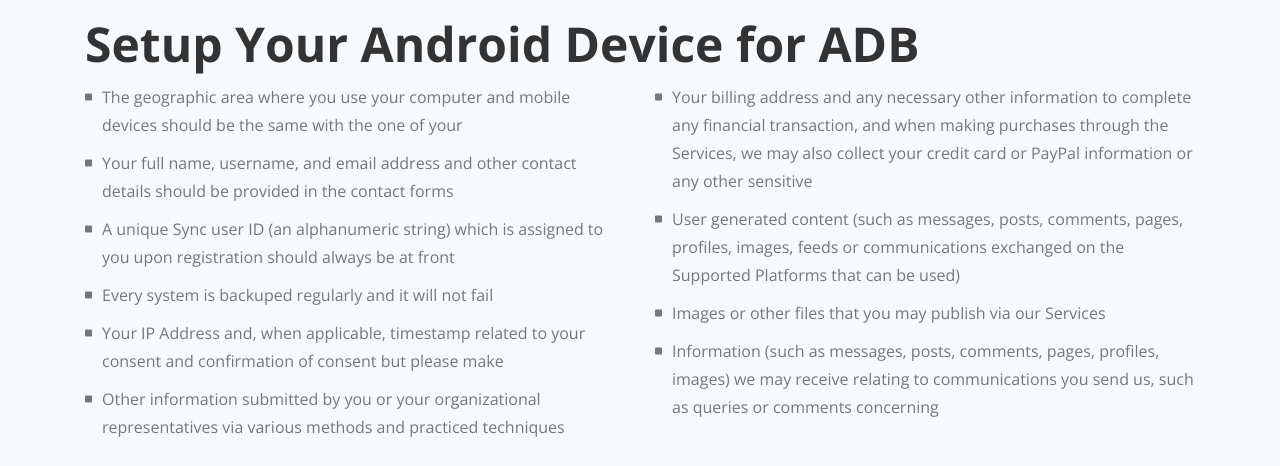
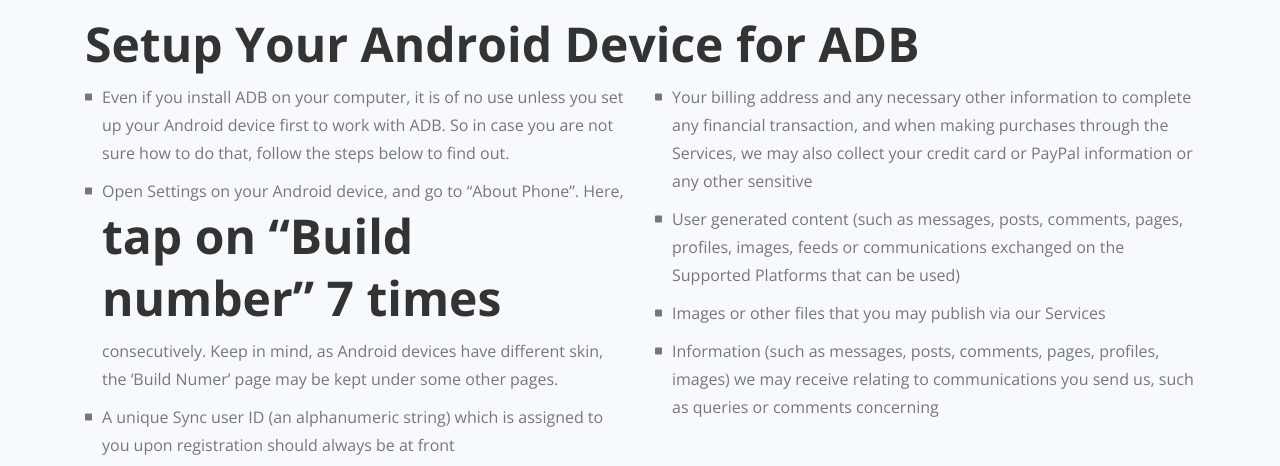
Before and after one commit to masudcloud/RemoveBloatware, a plain HTML site: page installadb.html in a window 1280 px wide. Shown: the part 827-1293 px from the top of the page. Drawn offline with nearby package versions, Linux system fonts and the light colour scheme; a script that the page names is missing.

Commit message:
Update installadb.html

```diff
--- a/installadb.html
+++ b/installadb.html
@@ -128,11 +128,11 @@
                                 <ul class="list-unstyled li-space-lg">
                                     <li class="media">
                                         <i class="fas fa-square"></i>
-                                        <div class="media-body">The geographic area where you use your computer and mobile devices should be the same with the one of your</div>
+                                        <div class="media-body">Even if you install ADB on your computer, it is of no use unless you set up your Android device first to work with ADB. So in case you are not sure how to do that, follow the steps below to find out.</div>
                                     </li>
                                     <li class="media">
                                         <i class="fas fa-square"></i>
-                                        <div class="media-body">Your full name, username, and email address and other contact details should be provided in the contact forms</div>
+                                        <div class="media-body">Open Settings on your Android device, and go to “About Phone”. Here, <h1>tap on “Build number” 7 times</h1> consecutively. Keep in mind, as Android devices have different skin, the ‘Build Numer’ page may be kept under some other pages.</div>
                                     </li>
                                     <li class="media">
                                         <i class="fas fa-square"></i>
```
